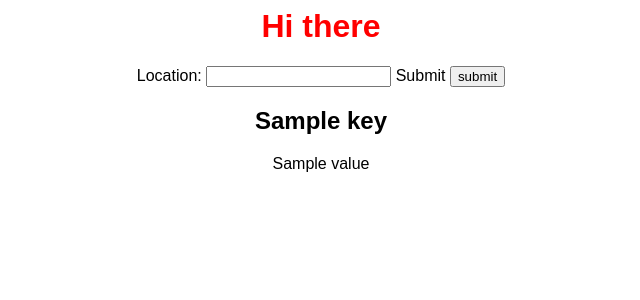
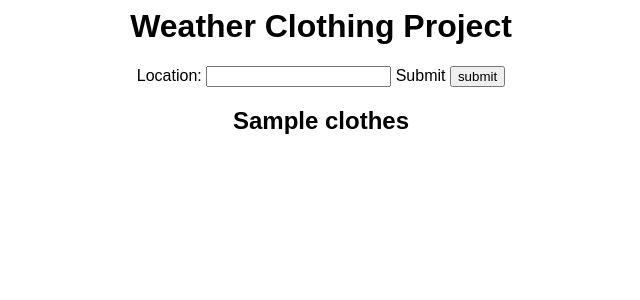
Before and after one commit to craftablescience/CISC108-Weather-Project, a Flask app: template templates/index.html in a window 1280 px wide. Shown: the top 300 px of the page, without its empty margins (319-959 px from the left). Run offline with Flask 2, Linux system fonts and the light colour scheme; the template is opened without the code that fills it: most values are stand-ins (such as "Sample title", 1, 10 or a date in 2020); parts of the project's set-up code (start-up, migrations or seed data) failed here and were passed over.

Commit message:
feat: display clothing as list

```diff
--- a/app.py
+++ b/app.py
@@ -1,4 +1,5 @@
 from openweathermap import *
+from main import clothes_for_location
 from flask import *
 app = Flask(__name__)
 
@@ -6,7 +7,7 @@ app = Flask(__name__)
 @app.route('/', methods=["GET", "POST"])
 def index():
     if request.method == 'GET':
-        return render_template("index.html", form_data={})
+        return render_template("index.html", form_data={"clothes": []})
     if request.method == 'POST':
         form_data = request.form
-        return render_template('index.html', form_data=make_request(q=request.form["location"]))
+        return render_template('index.html', form_data={"clothes": clothes_for_location(request.form["location"])})
--- a/static/main.css
+++ b/static/main.css
@@ -1,5 +1,4 @@
 h1 {
-    color: red;
     text-align: center;
 }
 form {
--- a/templates/index.html
+++ b/templates/index.html
@@ -5,7 +5,7 @@
         <link rel="shortcut icon" href="{{ url_for('static', filename = 'favicon.ico') }}"/>
     </head>
     <body>
-        <h1>Hi there</h1>
+        <h1>Weather Clothing Project</h1>
         <form action="/" method="POST">
             <label>
                 Location:
@@ -15,9 +15,10 @@
                 Submit
                 <input type="submit" value="submit" />
             </label>
-            {% for key,value in form_data.items() %}
-                <h2>{{key}}</h2>
-                <p>{{value}}</p>
+            {% for key, clothing in form_data.items() %}
+                {% for clothes in clothing %}
+                    <h2>{{clothes}}</h2>
+                {% endfor %}
             {% endfor %}
         </form>
     </body>
```
Also changed, not shown: main.py (+4 -6 lines).
